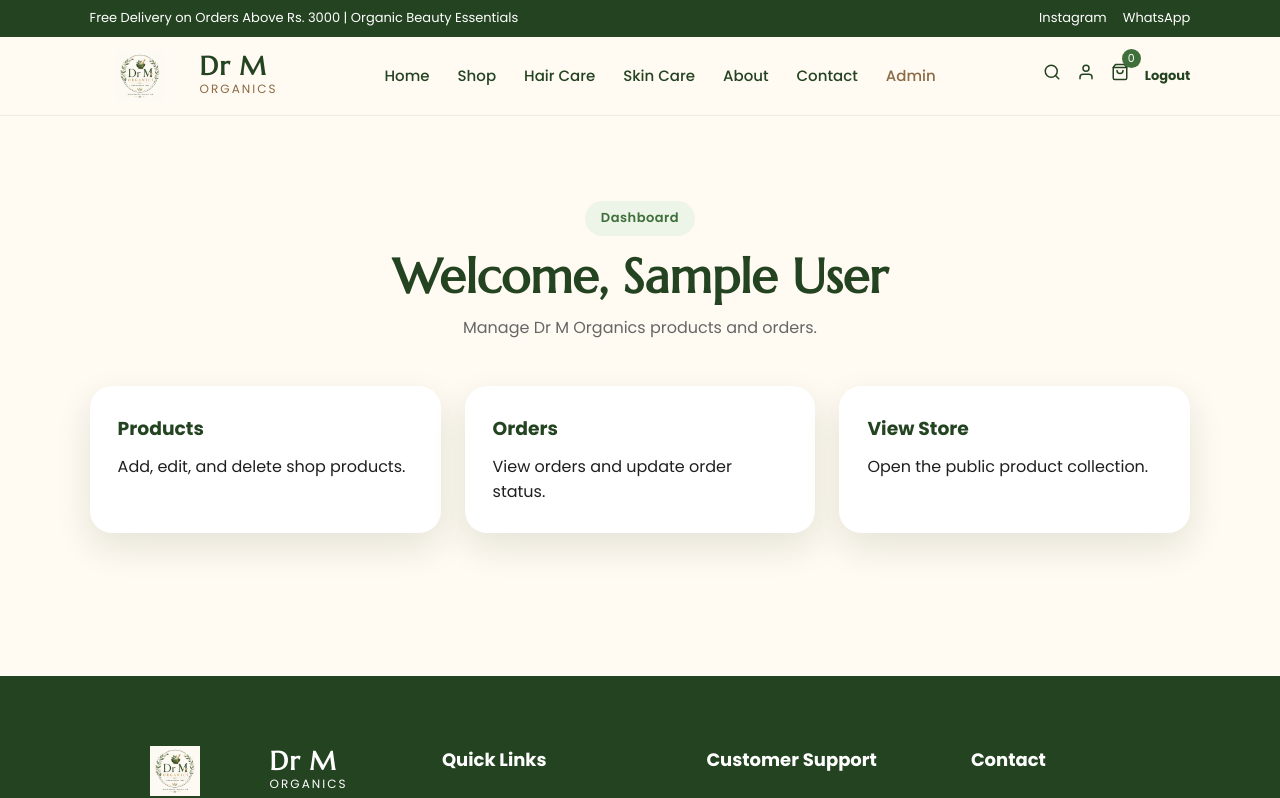
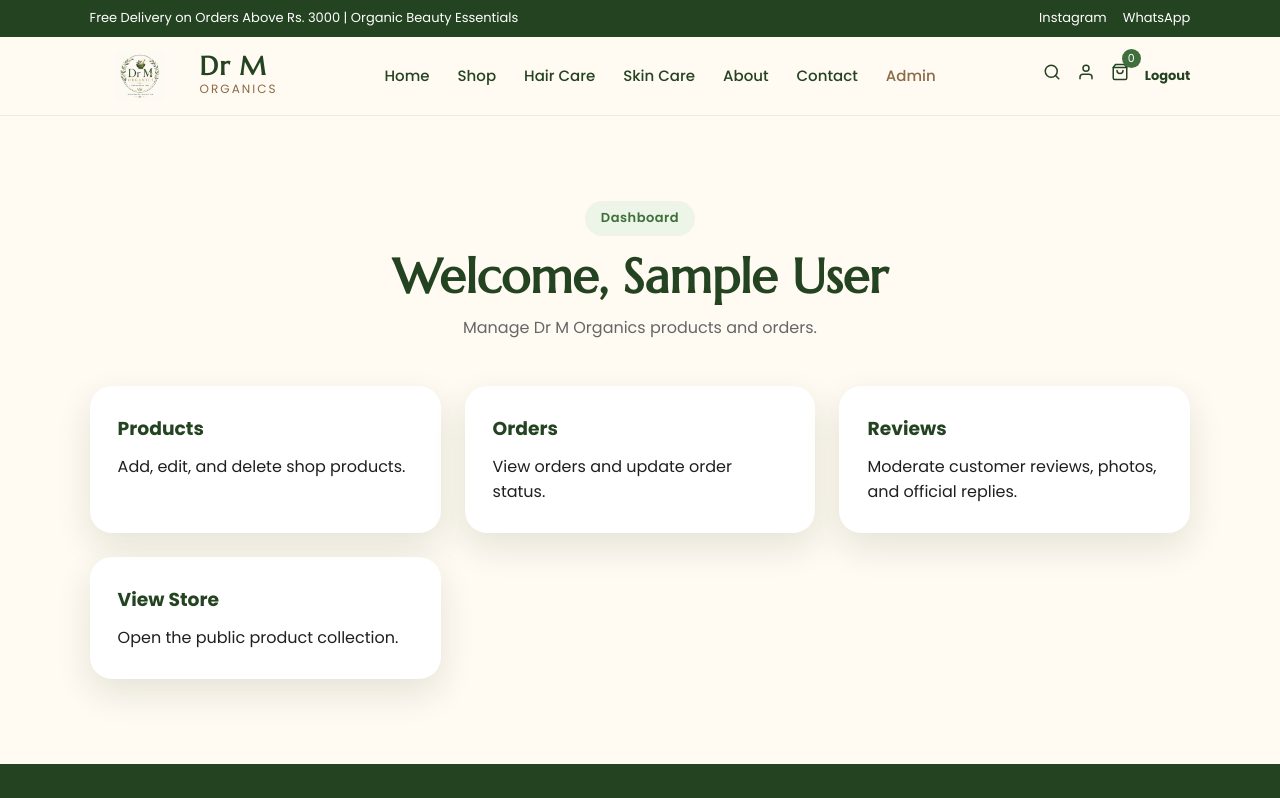
Before and after one commit to EashaAngali/Dr-M-organics-website, a React (Vite) app in the folder client/: page /admin/dashboard in a window 1280 px wide. Shown: the top 798 px of the page. Built offline with nearby package versions, Linux system fonts and the light colour scheme; no server answers; sample sign-in values are in the browser's storage.

Commit message:
Add Reviews link to Admin Dashboard
Added a link to the Reviews section for moderating customer feedback.

```diff
--- a/client/src/pages/AdminDashboard.jsx
+++ b/client/src/pages/AdminDashboard.jsx
@@ -21,6 +21,10 @@
           <h3>Orders</h3>
           <p>View orders and update order status.</p>
         </Link>
+        <Link to="/admin/reviews" className="dashboard-card">
+          <h3>Reviews</h3>
+          <p>Moderate customer reviews, photos, and official replies.</p>
+        </Link>
         <Link to="/shop" className="dashboard-card">
           <h3>View Store</h3>
           <p>Open the public product collection.</p>
```
